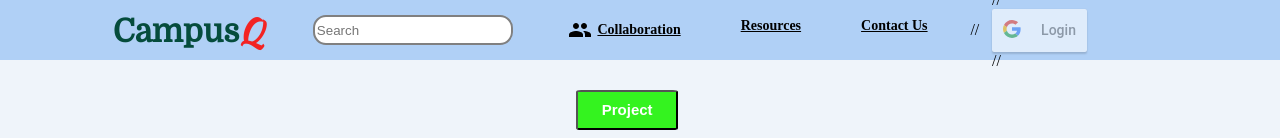
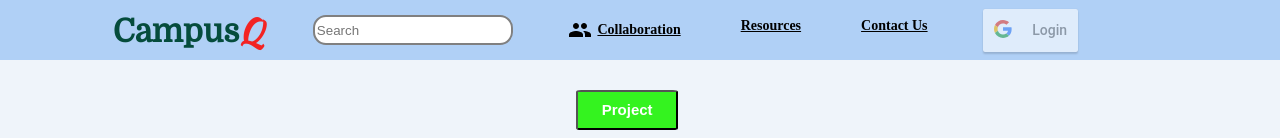
Before and after one commit to Manishsingh183/CampusQ, a React (Create React App) app: page /collab in a window 1280 px wide. Shown: the top 138 px of the page. Built offline with nearby package versions, Linux system fonts and the light colour scheme; no server answers; a web font is replaced by a local one.

Commit message:
Update NavBar.jsx

```diff
--- a/src/components/NavBar/NavBar.jsx
+++ b/src/components/NavBar/NavBar.jsx
@@ -65,9 +65,9 @@ function NavBar() {
         </form> */}
 
 
-//         <div id="g-login">
-//         <Login />
-//         </div>
+        <div id="g-login">
+        <Login />
+        </div>
 
         </div></div>}
     </div>)
```
